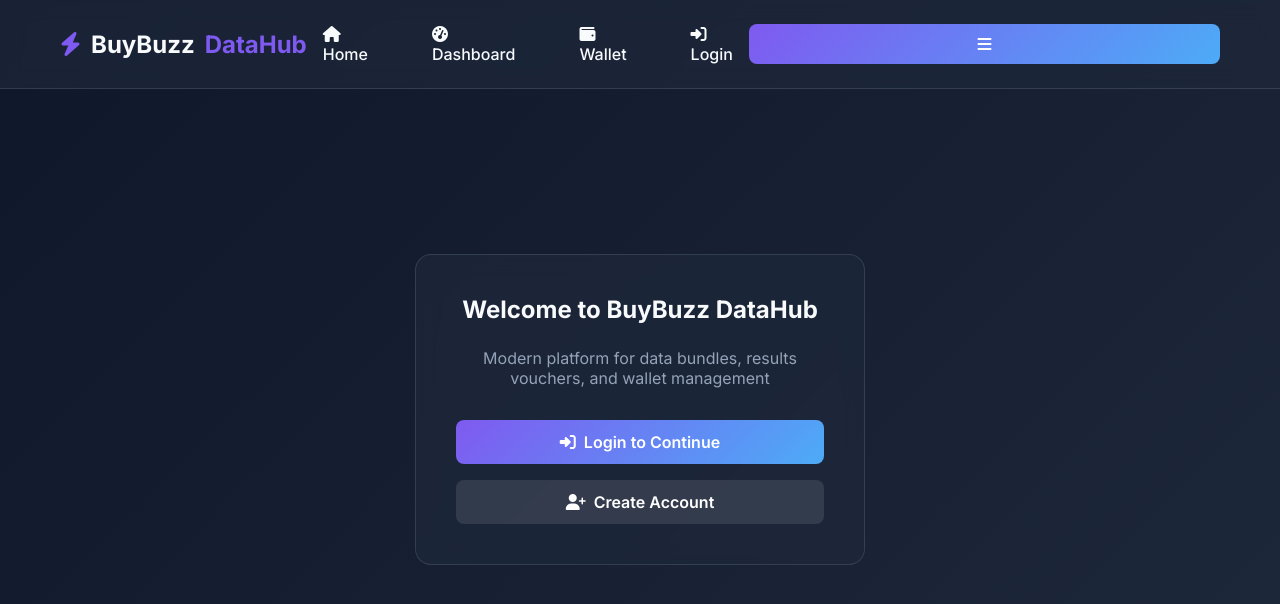
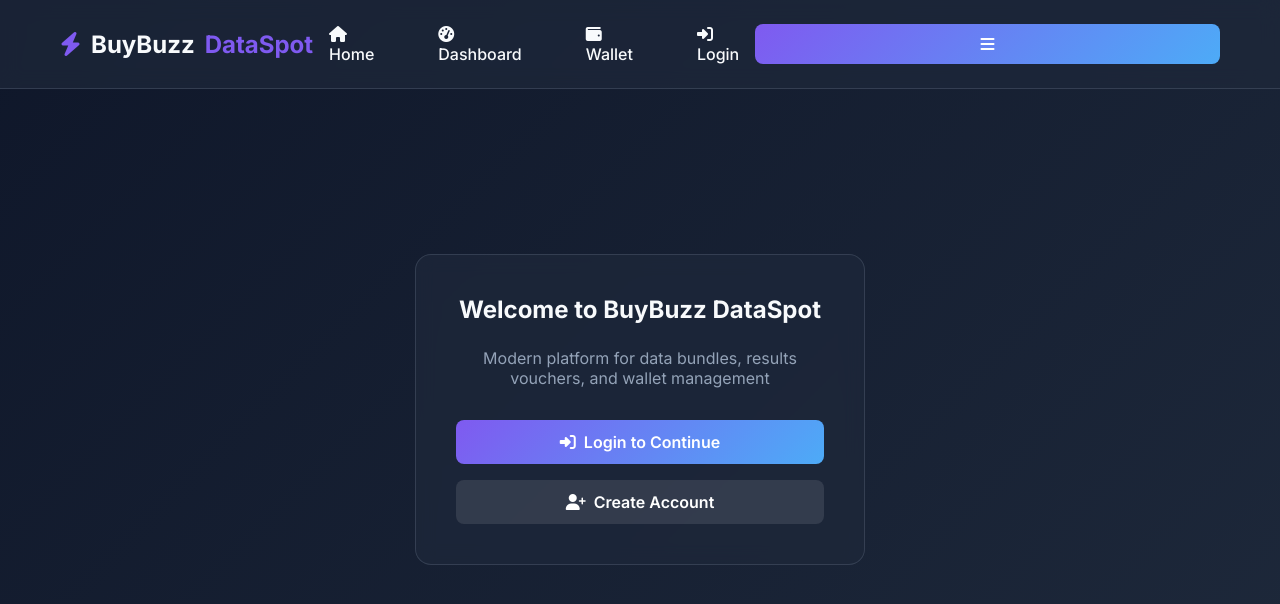
Before and after one commit to Carlrevive/buybuzz, a website: page frontend.html in a window 1280 px wide. Drawn offline with Linux system fonts and the light colour scheme.

Commit message:
Update frontend.html

```diff
--- a/frontend.html
+++ b/frontend.html
@@ -4,7 +4,7 @@
 <head>
     <meta charset="UTF-8">
     <meta name="viewport" content="width=device-width, initial-scale=1.0">
-    <title>BuyBuzz DataHub - Modern Data Bundles</title>
+    <title>BuyBuzz-DataSpot - Modern Data Bundles</title>
     <style>
         :root {
             --primary: #7f5af0;
@@ -333,7 +333,7 @@
         <div class="container nav-container">
             <a href="/" class="logo">
                 <i class="fas fa-bolt"></i>
-                BuyBuzz<span>DataHub</span>
+                BuyBuzz<span>DataSpot</span>
             </a>
 
             <div class="nav-menu" id="navMenu">
@@ -362,7 +362,7 @@
         <!-- Home page will be loaded here -->
         <div class="container auth-container">
             <div class="auth-card">
-                <h2>Welcome to BuyBuzz DataHub</h2>
+                <h2>Welcome to BuyBuzz DataSpot</h2>
                 <p style="text-align: center; margin-bottom: 2rem; color: #94a3b8;">
                     Modern platform for data bundles, results vouchers, and wallet management
                 </p>
@@ -418,7 +418,7 @@
                     mainContent.innerHTML = `
                         <div class="container auth-container">
                             <div class="auth-card">
-                                <h2>Welcome to BuyBuzz DataHub</h2>
+                                <h2>Welcome to BuyBuzz DataSpot</h2>
                                 <p style="text-align: center; margin-bottom: 2rem; color: #94a3b8;">
                                     Modern platform for data bundles, results vouchers, and wallet management
                                 </p>
@@ -852,4 +852,5 @@
         });
     </script>
 </body>
+
 </html>
```
